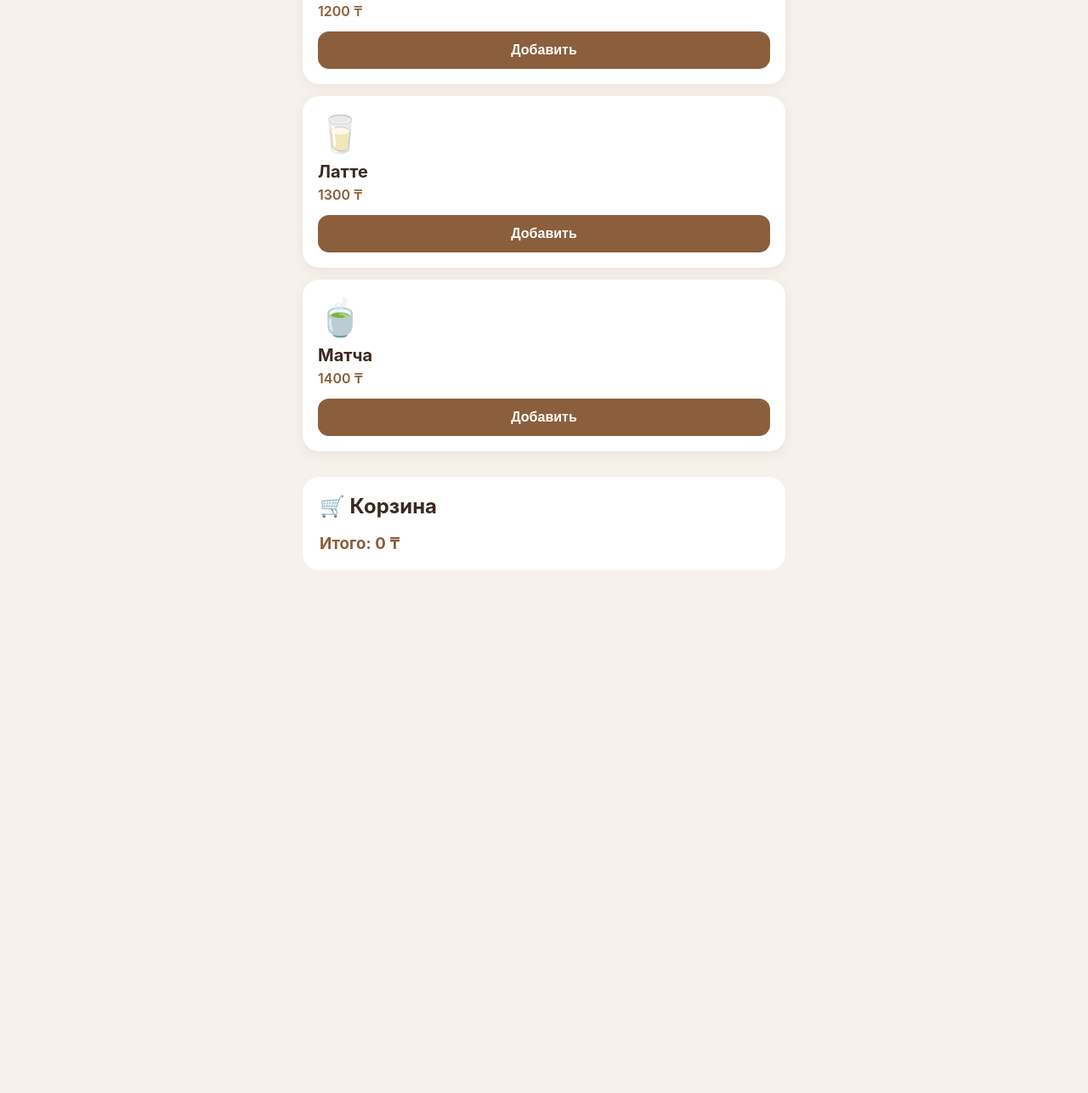
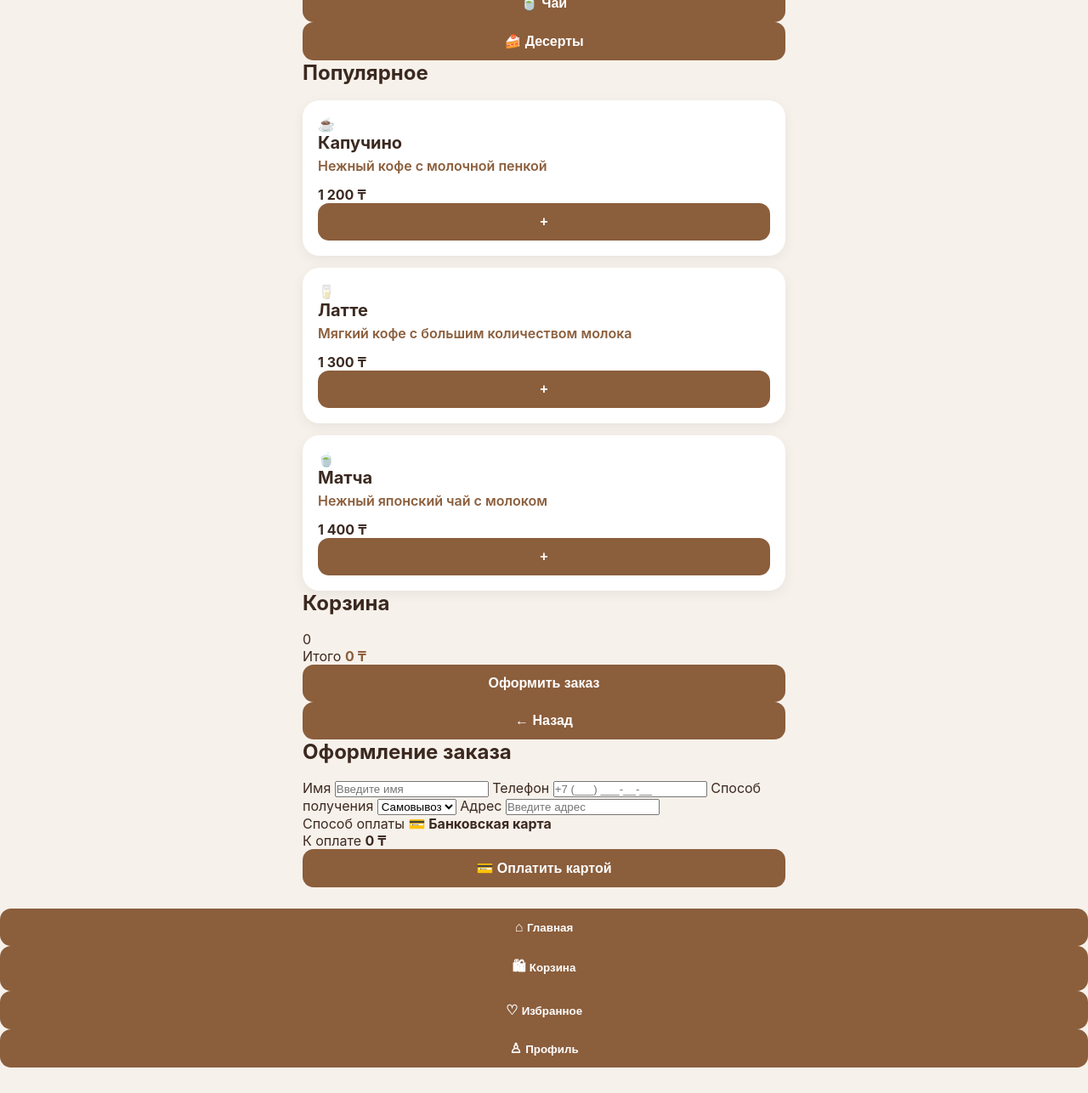
Before and after one commit to 8csc24msmg-collab/melange, a plain HTML site: page index.html in a window 1280 px wide. Shown: the part 313-1599 px from the top of the page at 85% size. Before the commit the page ends 1039 px from the top, so only its background shows below. Drawn offline with Linux system fonts and the light colour scheme.

Commit message:
Update index.html

```diff
--- a/index.html
+++ b/index.html
@@ -3,57 +3,187 @@
 <head>
   <meta charset="UTF-8">
   <meta name="viewport" content="width=device-width, initial-scale=1.0">
+  <meta name="theme-color" content="#8B5E3C">
+
   <title>Melange</title>
+
   <link rel="stylesheet" href="style.css">
 </head>
 
 <body>
 
-  <header>
+  <header class="header">
+    <div>
+      <p class="small-title">COFFEE & DESSERTS</p>
       <h1>Melange</h1>
-    <p>Кофе, который хочется повторить ☕</p>
+      <p class="subtitle">Твой любимый кофе рядом ☕</p>
+    </div>
   </header>
 
   <main>
-    <h2>Меню</h2>
+
+    <section class="welcome">
+      <p>Добро пожаловать 🤎</p>
+      <h2>Что будем пить сегодня?</h2>
+    </section>
+
+    <div class="categories">
+      <button class="category active">☕ Кофе</button>
+      <button class="category">🍵 Чай</button>
+      <button class="category">🍰 Десерты</button>
+    </div>
+
+    <h2 class="section-title">Популярное</h2>
 
     <div class="products">
 
       <div class="card">
-        <div class="emoji">☕</div>
+        <div class="product-image">☕</div>
+
+        <div class="product-info">
           <h3>Капучино</h3>
-        <p>1200 ₸</p>
-        <button onclick="addToCart('Капучино', 1200)">
-          Добавить
+          <p>Нежный кофе с молочной пенкой</p>
+
+          <div class="product-bottom">
+            <strong>1 200 ₸</strong>
+
+            <button
+              class="add-button"
+              onclick="addToCart('Капучино', 1200)">
+              +
             </button>
+          </div>
+        </div>
       </div>
 
       <div class="card">
-        <div class="emoji">🥛</div>
+        <div class="product-image">🥛</div>
+
+        <div class="product-info">
           <h3>Латте</h3>
-        <p>1300 ₸</p>
-        <button onclick="addToCart('Латте', 1300)">
-          Добавить
+          <p>Мягкий кофе с большим количеством молока</p>
+
+          <div class="product-bottom">
+            <strong>1 300 ₸</strong>
+
+            <button
+              class="add-button"
+              onclick="addToCart('Латте', 1300)">
+              +
             </button>
+          </div>
+        </div>
       </div>
 
       <div class="card">
-        <div class="emoji">🍵</div>
+        <div class="product-image">🍵</div>
+
+        <div class="product-info">
           <h3>Матча</h3>
-        <p>1400 ₸</p>
-        <button onclick="addToCart('Матча', 1400)">
-          Добавить
+          <p>Нежный японский чай с молоком</p>
+
+          <div class="product-bottom">
+            <strong>1 400 ₸</strong>
+
+            <button
+              class="add-button"
+              onclick="addToCart('Матча', 1400)">
+              +
             </button>
+          </div>
+        </div>
       </div>
 
     </div>
 
-    <section class="cart">
-      <h2>🛒 Корзина</h2>
+    <section class="cart-section">
+
+      <div class="cart-header">
+        <h2>Корзина</h2>
+        <span id="cartCount">0</span>
+      </div>
+
       <div id="cart"></div>
-      <h3 id="total">Итого: 0 ₸</h3>
+
+      <div class="total">
+        <span>Итого</span>
+        <strong id="total">0 ₸</strong>
+      </div>
+
+      <button class="checkout-button" onclick="openCheckout()">
+        Оформить заказ
+      </button>
+
     </section>
+
+    <section id="checkout" class="checkout hidden">
+
+      <button class="back-button" onclick="closeCheckout()">
+        ← Назад
+      </button>
+
+      <h2>Оформление заказа</h2>
+
+      <label>Имя</label>
+      <input id="name" type="text" placeholder="Введите имя">
+
+      <label>Телефон</label>
+      <input id="phone" type="tel" placeholder="+7 (___) ___-__-__">
+
+      <label>Способ получения</label>
+
+      <select id="delivery">
+        <option>Самовывоз</option>
+        <option>Доставка</option>
+      </select>
+
+      <label>Адрес</label>
+      <input id="address" type="text" placeholder="Введите адрес">
+
+      <div class="payment-box">
+        <span>Способ оплаты</span>
+        <strong>💳 Банковская карта</strong>
+      </div>
+
+      <div class="checkout-total">
+        <span>К оплате</span>
+        <strong id="checkoutTotal">0 ₸</strong>
+      </div>
+
+      <button class="pay-button" onclick="payByCard()">
+        💳 Оплатить картой
+      </button>
+
+    </section>
+
   </main>
+
+  <nav class="bottom-nav">
+
+    <button class="nav-item active">
+      <span>⌂</span>
+      <small>Главная</small>
+    </button>
+
+    <button
+      class="nav-item"
+      onclick="document.querySelector('.cart-section').scrollIntoView({behavior:'smooth'})">
+
+      <span>🛍</span>
+      <small>Корзина</small>
+    </button>
+
+    <button class="nav-item">
+      <span>♡</span>
+      <small>Избранное</small>
+    </button>
+
+    <button class="nav-item">
+      <span>♙</span>
+      <small>Профиль</small>
+    </button>
+
+  </nav>
 
   <script src="app.js"></script>
 
```
Lines whose indentation alone changed are shown as unchanged.
